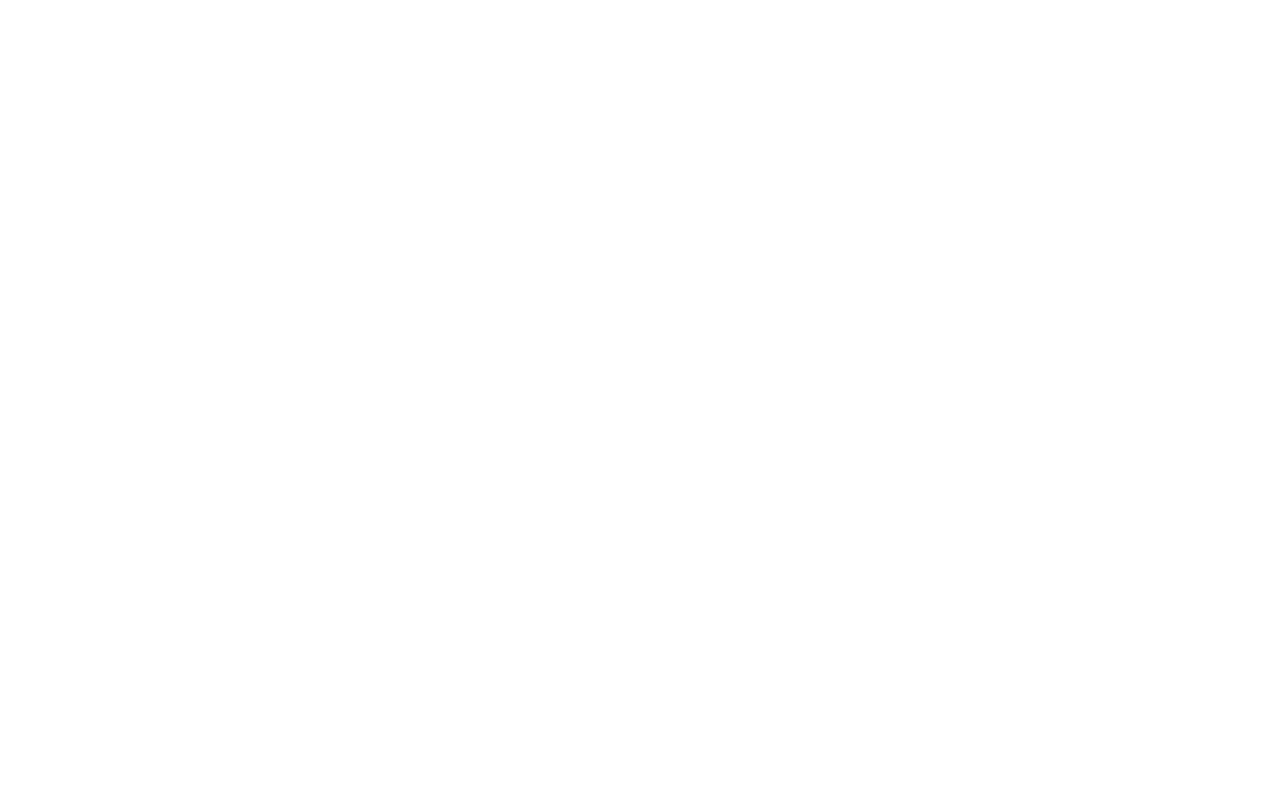
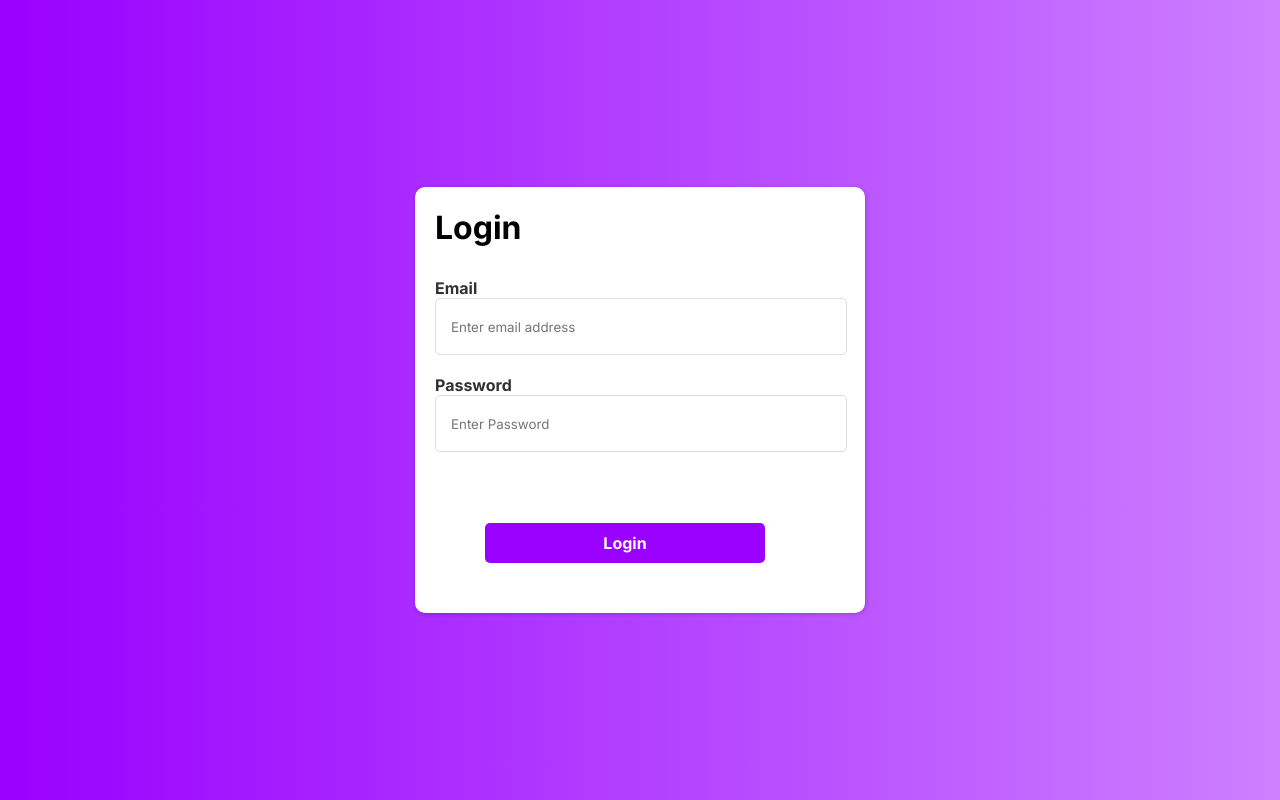
Before and after one commit to vnithish/Football-club, a React (Create React App) app: page /login in a window 1280 px wide. Before the commit this address had no page. Built offline with nearby package versions, Linux system fonts and the light colour scheme.

Commit message:
Login Page, FireBase account updated

```diff
--- a/package.json
+++ b/package.json
@@ -12,10 +12,13 @@
     "@testing-library/react": "^13.3.0",
     "@testing-library/user-event": "^13.5.0",
     "emailjs": "^4.0.0",
+    "firebase": "^9.15.0",
     "framer-motion": "^6.3.15",
     "number-counter": "^1.0.3",
     "react": "^18.2.0",
+    "react-auth-firebase": "^1.2.1",
     "react-dom": "^18.2.0",
+    "react-firebase-hooks": "^5.1.1",
     "react-onclickoutside": "^6.12.2",
     "react-router-dom": "^6.6.1",
     "react-scripts": "^5.0.1",
--- a/src/App.js
+++ b/src/App.js
@@ -1,16 +1,18 @@
-import './App.css';
-import { BrowserRouter as Router, Routes, Route } from 'react-router-dom';
-import Home from './Home.js'
-import Gallery from './Gallery.js'
-import Admin from './Admin';
+import "./App.css";
+import { BrowserRouter as Router, Routes, Route } from "react-router-dom";
+import Home from "./Home.js";
+import Gallery from "./Gallery.js";
+import Admin from "./Admin";
+import Login from "./components/Login/Login";
 function App() {
   return (
     <div className="App">
       <Router>
         <Routes>
-          <Route path='/' element={<Home />} />
-          <Route path='/gallery' element={<Gallery />} />
-          <Route path='/admin' element={<Admin/>}/>
+          <Route path="/" element={<Home />} />
+          <Route path="/login" element={<Login />} />
+          <Route path="/gallery" element={<Gallery />} />
+          <Route path="/admin" element={<Admin />} />
         </Routes>
       </Router>
     </div>
--- /dev/null
+++ b/src/components/InputControl/InputControl.css
@@ -0,0 +1,27 @@
+.container {
+  display: flex;
+  flex-direction: column;
+  gap: 8px;
+}
+
+.container label {
+  font-weight: 700;
+  font-size: 1rem;
+  color: #313131;
+}
+
+.container input {
+  border-radius: 5px;
+  border: 1px solid #dddddd;
+  outline: none;
+  padding: 10px 15px;
+  color: #000;
+}
+
+.container input:hover {
+  border-color: #ccc;
+}
+
+.container input:focus {
+  border-color: #9900ff;
+}
--- /dev/null
+++ b/src/components/InputControl/InputControl.jsx
@@ -0,0 +1,14 @@
+import React from "react";
+
+import styles from "./InputControl.css";
+
+function InputControl(props) {
+  return (
+    <div className={styles.container}>
+      {props.label && <label>{props.label}</label>}
+      <input type="text" {...props} />
+    </div>
+  );
+}
+
+export default InputControl;
--- /dev/null
+++ b/src/components/Login/Login.css
@@ -0,0 +1,72 @@
+.container {
+  height: 100%;
+  min-height: 100vh;
+  width: 100%;
+  background: linear-gradient(to right, #9900ff, #cc80ff);
+  display: flex;
+  justify-content: center;
+  align-items: center;
+}
+
+.innerBox {
+  min-width: 380px;
+  min-height: 380px;
+  height: fit-content;
+  width: fit-content;
+  background-color: #fff;
+  box-shadow: 1px 1px 4px rgba(0, 0, 0, 0.2);
+  padding-left: 20px;
+  padding-right: 50px;
+  border-radius: 10px;
+  display: grid;
+  flex-direction: column;
+  gap: 10px;
+}
+
+.footer {
+  display: flex;
+  flex-direction: column;
+  gap: 1px;
+}
+
+.footer .error {
+  font-weight: bold;
+  font-size: 0.875rem;
+  color: #ff3300;
+  text-align: center;
+}
+
+.footer button {
+  outline: none;
+  border: none;
+  background-color: #9900ff;
+  color: #fff;
+  border-radius: 5px;
+  font-weight: bold;
+  font-size: 1rem;
+  padding: 10px 16px;
+  width: 100%;
+  transition: 100ms;
+  cursor: pointer;
+}
+
+.footer button:disabled {
+  background-color: gray !important;
+}
+
+.footer button:hover {
+  background-color: #aa2aff;
+}
+
+.footer p {
+  font-weight: 700;
+  color: #000;
+}
+
+.footer p span a {
+  font-weight: bold;
+  color: #9900ff;
+  letter-spacing: 1px;
+  font-size: 1rem;
+  text-decoration: none;
+}
--- /dev/null
+++ b/src/components/Login/Login.jsx
@@ -0,0 +1,68 @@
+import React, { useState } from "react";
+import { Link, useNavigate } from "react-router-dom";
+import { signInWithEmailAndPassword } from "firebase/auth";
+import InputControl from "../InputControl/InputControl";
+import { auth } from "../../firebase";
+
+import "./Login.css";
+
+function Login() {
+  const navigate = useNavigate();
+  const [values, setValues] = useState({
+    email: "",
+    pass: "",
+  });
+  const [errorMsg, setErrorMsg] = useState("");
+  const [submitButtonDisabled, setSubmitButtonDisabled] = useState(false);
+
+  const handleSubmission = () => {
+    if (!values.email || !values.pass) {
+      setErrorMsg("Fill all fields");
+      return;
+    }
+    setErrorMsg("");
+
+    setSubmitButtonDisabled(true);
+    signInWithEmailAndPassword(auth, values.email, values.pass)
+      .then(async (res) => {
+        setSubmitButtonDisabled(false);
+
+        navigate("/");
+      })
+      .catch((err) => {
+        setSubmitButtonDisabled(false);
+        setErrorMsg(err.message);
+      });
+  };
+  return (
+    <div className="container">
+      <div className="innerBox">
+        <h1>Login</h1>
+
+        <InputControl
+          label="Email"
+          onChange={(event) =>
+            setValues((prev) => ({ ...prev, email: event.target.value }))
+          }
+          placeholder="Enter email address"
+        />
+        <InputControl
+          label="Password"
+          onChange={(event) =>
+            setValues((prev) => ({ ...prev, pass: event.target.value }))
+          }
+          placeholder="Enter Password"
+        />
+
+        <div className="footer">
+          <b className="error">{errorMsg}</b>
+          <button disabled={submitButtonDisabled} onClick={handleSubmission}>
+            Login
+          </button>
+        </div>
+      </div>
+    </div>
+  );
+}
+
+export default Login;
--- /dev/null
+++ b/src/firebase.js
@@ -0,0 +1,22 @@
+// Import the functions you need from the SDKs you need
+import { initializeApp } from "firebase/app";
+import { getAuth } from "firebase/auth";
+// TODO: Add SDKs for Firebase products that you want to use
+// https://firebase.google.com/docs/web/setup#available-libraries
+
+// Your web app's Firebase configuration
+const firebaseConfig = {
+  apiKey: "AIzaSyDaxQHcmlloBykfOoL4-yXou1XXfemOrSE",
+  authDomain: "pro-soccer-school.firebaseapp.com",
+  projectId: "pro-soccer-school",
+  storageBucket: "pro-soccer-school.appspot.com",
+  messagingSenderId: "922714762713",
+  appId: "1:922714762713:web:7ffbb1c5ad2e672617fdc8",
+};
+
+// Initialize Firebase
+const app = initializeApp(firebaseConfig);
+const auth = getAuth(app);
+
+export { auth };
+export default app;
```
Also changed, not shown: 2 other files (tests, documents, lock files or other folders).
